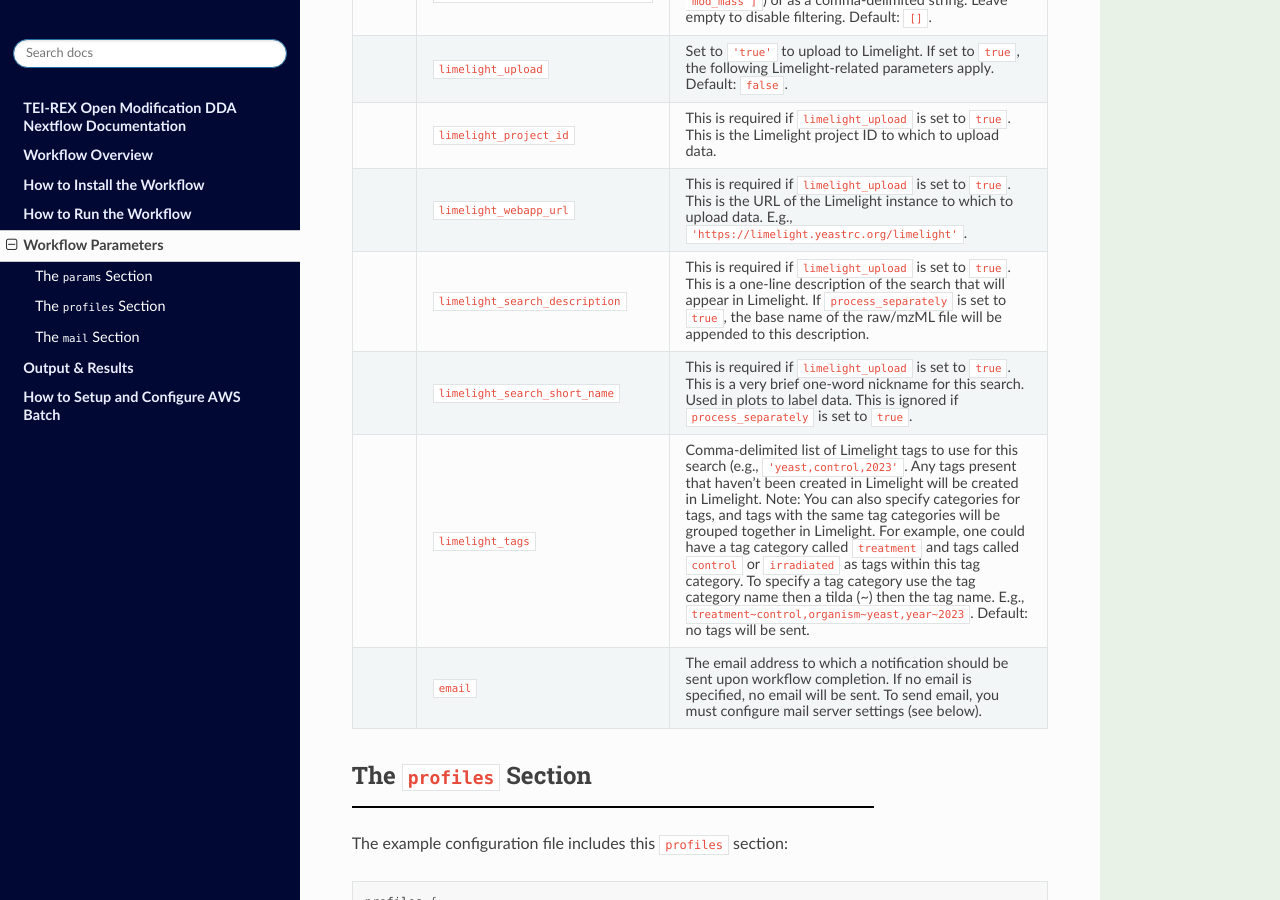
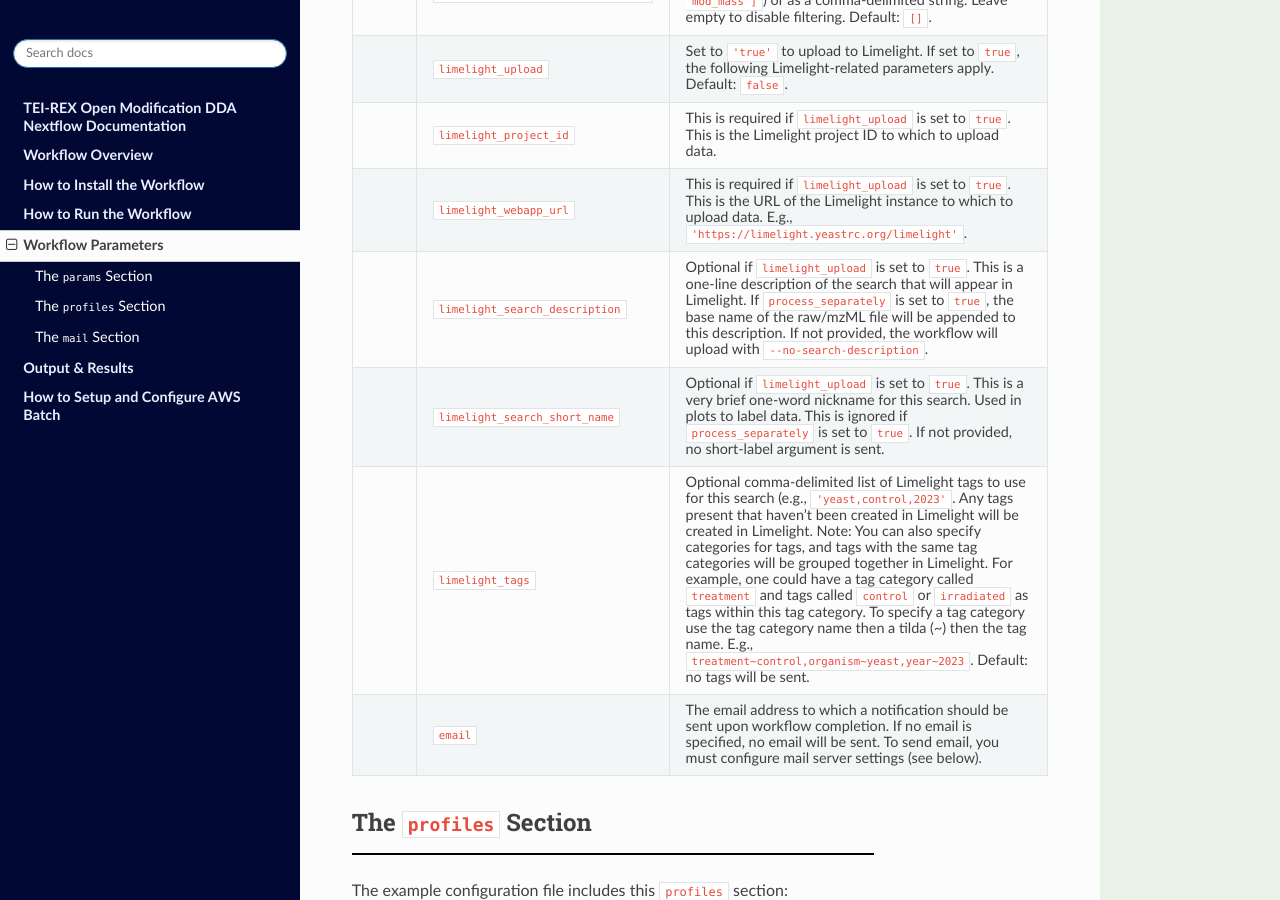
Before and after one commit to mriffle/nf-openmod-dda, a Sphinx documentation site: the page built from docs/source/workflow_parameters.rst, in a window 1280 px wide and 900 px high, scrolled down 2099 px. Built offline with Sphinx 7.4.7 and the Read the Docs theme 3.1.0, drawn with Linux system fonts in a browser that asks for light colours.

Commit message:
make limelight short label and tag optional parameters

```diff
--- a/docs/source/workflow_parameters.rst
+++ b/docs/source/workflow_parameters.rst
@@ -89,13 +89,13 @@ The ``params`` Section
      - This is required if ``limelight_upload`` is set to ``true``. This is the URL of the Limelight instance to which to upload data. E.g., ``'https://limelight.yeastrc.org/limelight'``.
    * -
      - ``limelight_search_description``
-     - This is required if ``limelight_upload`` is set to ``true``. This is a one-line description of the search that will appear in Limelight. If ``process_separately`` is set to ``true``, the base name of the raw/mzML file will be appended to this description.
+     - Optional if ``limelight_upload`` is set to ``true``. This is a one-line description of the search that will appear in Limelight. If ``process_separately`` is set to ``true``, the base name of the raw/mzML file will be appended to this description. If not provided, the workflow will upload with ``--no-search-description``.
    * -
      - ``limelight_search_short_name``
-     - This is required if ``limelight_upload`` is set to ``true``. This is a very brief one-word nickname for this search. Used in plots to label data. This is ignored if ``process_separately`` is set to ``true``.
+     - Optional if ``limelight_upload`` is set to ``true``. This is a very brief one-word nickname for this search. Used in plots to label data. This is ignored if ``process_separately`` is set to ``true``. If not provided, no short-label argument is sent.
    * -
      - ``limelight_tags``
-     - Comma-delimited list of Limelight tags to use for this search (e.g., ``'yeast,control,2023'``. Any tags present that haven't been created in Limelight will be created in Limelight. Note: You can also specify
+     - Optional comma-delimited list of Limelight tags to use for this search (e.g., ``'yeast,control,2023'``. Any tags present that haven't been created in Limelight will be created in Limelight. Note: You can also specify
        categories for tags, and tags with the same tag categories will be grouped together in Limelight. For example, one could have a tag category called ``treatment`` and tags called ``control`` or ``irradiated`` as
        tags within this tag category. To specify a tag category use the tag category name then a tilda (~) then the tag name. E.g., ``treatment~control,organism~yeast,year~2023``. Default: no tags will be sent.
    * -
```
Also changed, not shown: README.md (+5 -3 lines), nextflow_schema.json (+19 -7 lines), 6 other files.
